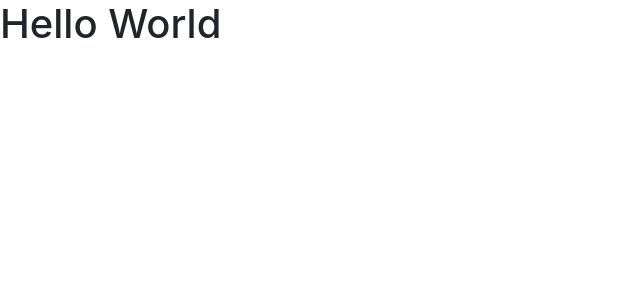
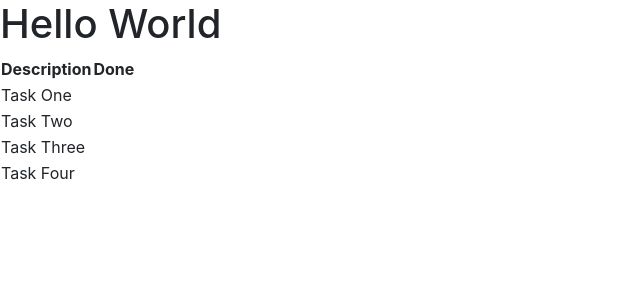
Before and after one commit to brayangomez22/task-app-react, a React (Create React App) app: page / in a window 1280 px wide. Shown: the top 300 px of the page, without its empty margins (0-640 px from the left). Built offline with nearby package versions, Linux system fonts and the light colour scheme.

Commit message:
the state was created with the tasks to be painted as example

```diff
--- a/src/App.js
+++ b/src/App.js
@@ -1,9 +1,38 @@
-
+import React, { useState } from "react";
 
 function App() {
+
+  const [userName, setUserName] = useState('brayan')
+  const [taskItems, setTaskItems] = useState([
+    {name: 'Task One', done: false},
+    {name: 'Task Two', done: false},
+    {name: 'Task Three', done: true},
+    {name: 'Task Four', done: false},
+  ])
+
+  const taskTableRows = () => {
+    return taskItems.map(task => (
+      <tr key={task.name}>
+        <td>{task.name}</td>
+      </tr>
+    ))
+  }
+
   return (
     <div className="App">
       <h1>Hello World</h1>
+      <table>
+        <thead>
+          <tr>
+            <th>Description</th>
+            <th>Done</th>
+          </tr>
+        </thead>
+
+        <tbody>
+          {taskTableRows()}
+        </tbody>
+      </table>
     </div>
   );
 }
```
Also changed, not shown: src/components/TaskBanner.js (added), src/components/TaskCreator.js (added), src/components/TaskRow.js (added), src/components/VisibilityControl.js (added).
